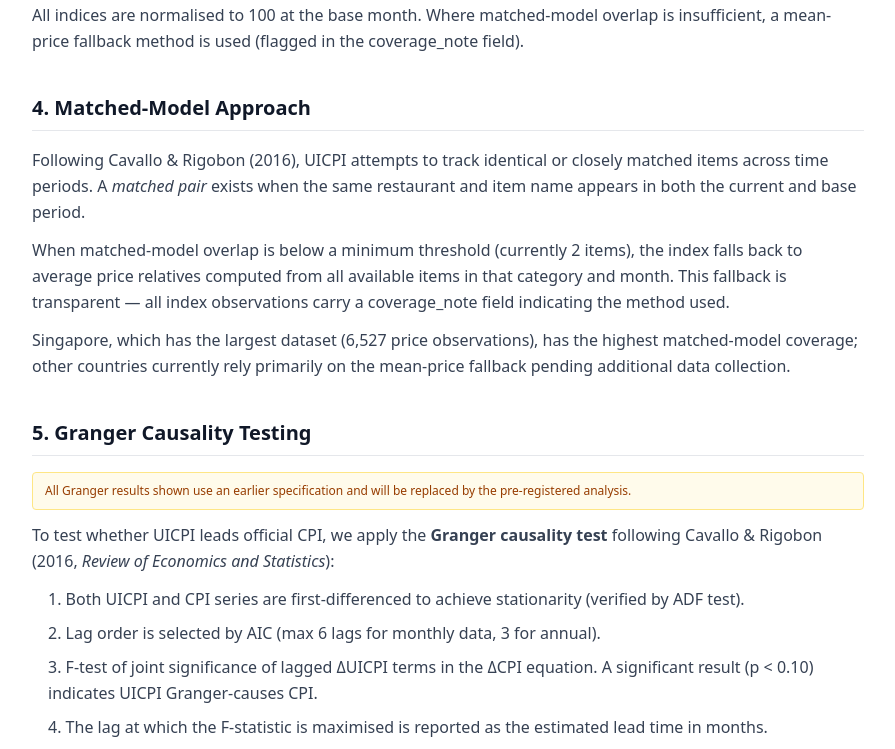
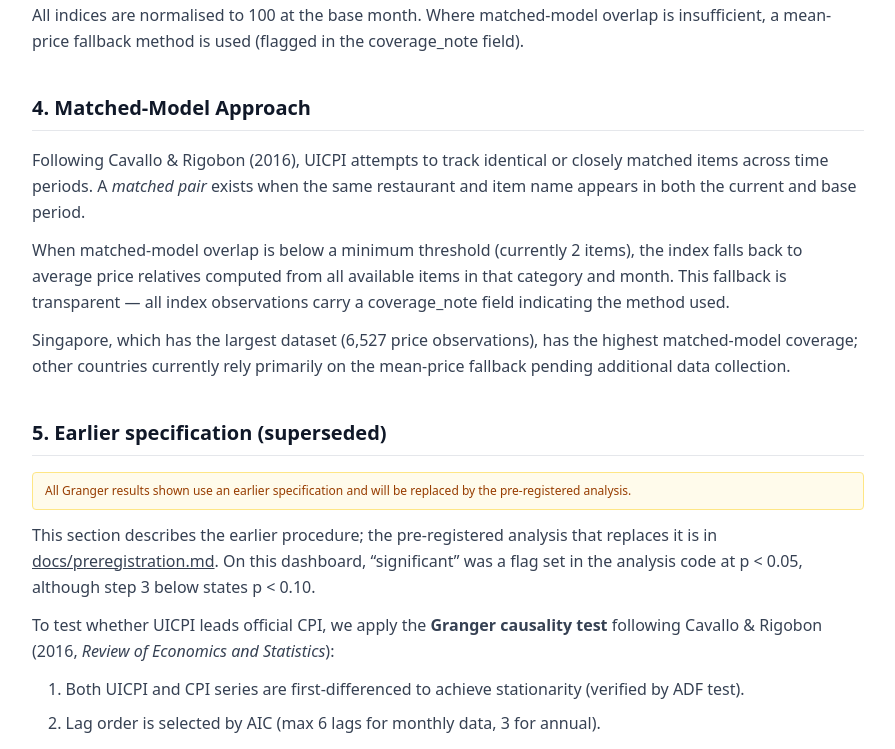
Before and after one commit to thefrogfacedfoot/Inflation-menu, a Next.js app in the folder dashboard/: page /methodology in a window 1280 px wide. Shown: the part 1437-2186 px from the top of the page, without its empty margins (192-1087 px from the left). Built offline with nearby package versions, Linux system fonts and the light colour scheme.

Commit message:
Methodology: retitle section 5 as the superseded earlier specification, link the pre-registration

```diff
--- a/dashboard/app/methodology/page.tsx
+++ b/dashboard/app/methodology/page.tsx
@@ -104,7 +104,7 @@ export default function MethodologyPage() {
             ["#sector-definitions", "Chain vs Independent"],
             ["#index-construction", "Index Construction"],
             ["#matched-model", "Matched-Model Approach"],
-            ["#granger", "Granger Causality Testing"],
+            ["#granger", "Earlier specification (superseded)"],
             ["#pass-through", "Pass-Through Regression"],
             ["#comparison", "Comparison: UICPI vs Big Mac vs BPP"],
           ].map(([href, label]) => (
@@ -219,8 +219,23 @@ export default function MethodologyPage() {
           </p>
         </Section>
 
-        <Section id="granger" title="5. Granger Causality Testing">
+        <Section id="granger" title="5. Earlier specification (superseded)">
           <SupersededNote />
+          <p>
+            This section describes the earlier procedure; the pre-registered
+            analysis that replaces it is in{" "}
+            <a
+              href="https://github.com/thefrogfacedfoot/Inflation-menu/blob/main/docs/preregistration.md"
+              className="underline"
+              target="_blank"
+              rel="noopener noreferrer"
+            >
+              docs/preregistration.md
+            </a>
+            . On this dashboard, &ldquo;significant&rdquo; was a flag set in
+            the analysis code at p &lt; 0.05, although step 3 below states
+            p &lt; 0.10.
+          </p>
           <p>
             To test whether UICPI leads official CPI, we apply the{" "}
             <strong>Granger causality test</strong> following Cavallo &amp;
```
